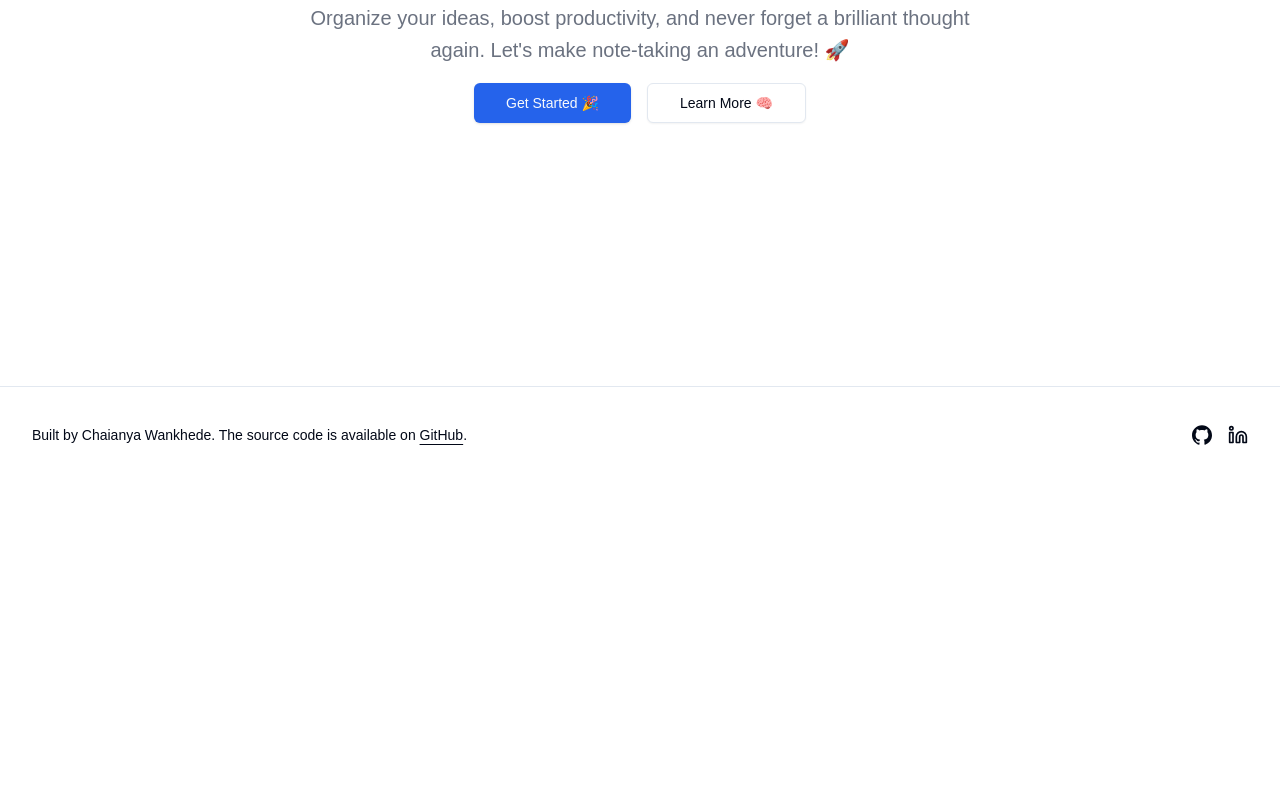
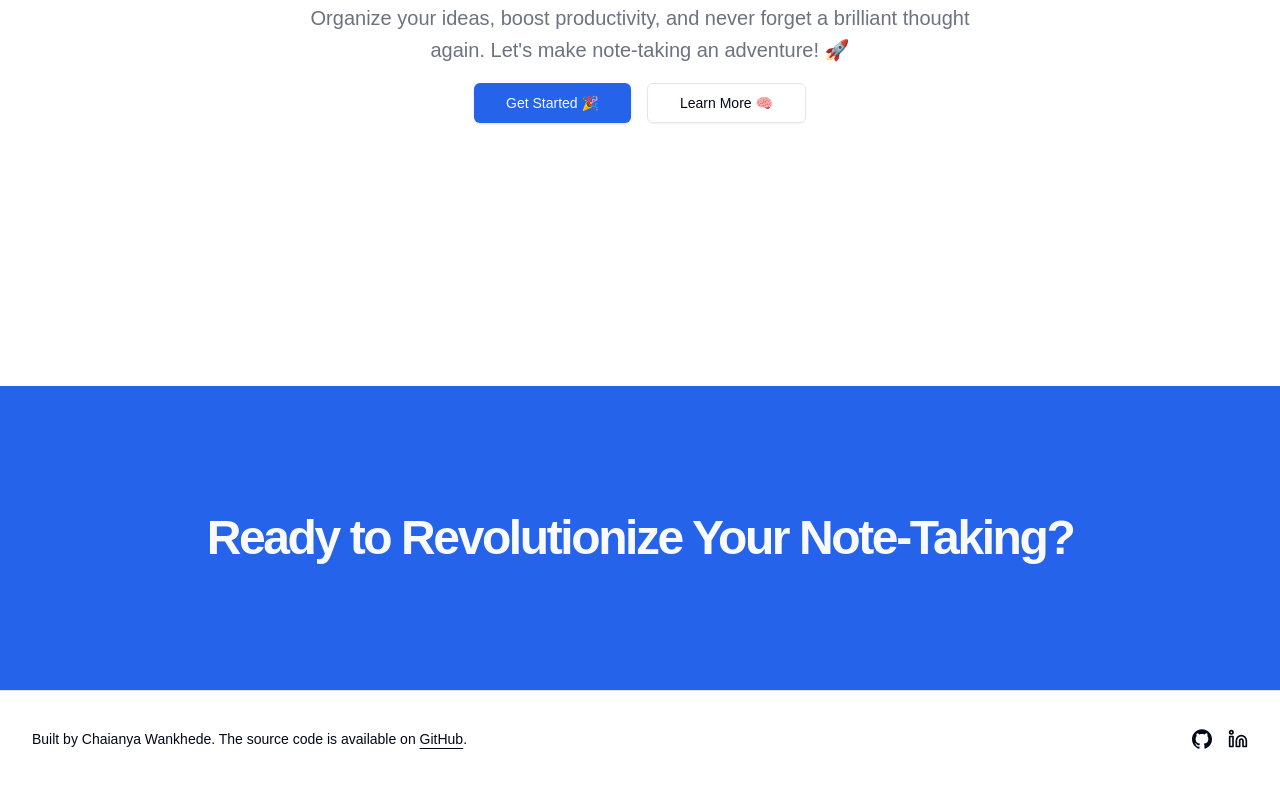
Before and after one commit to Babban33/notewave, a Next.js app: page / in a window 1280 px wide. Shown: the part 479-1266 px from the top of the page. Before the commit the page ends 962 px from the top, so only its background shows below. Built offline with nearby package versions, Linux system fonts and the light colour scheme.

Commit message:
init CTA section

```diff
--- a/app/page.tsx
+++ b/app/page.tsx
@@ -4,6 +4,7 @@ export default function Home() {
     return (
         <div className="flex flex-col items-center justify-center">
             <HeroSection/>
+            <CTASection/>
         </div>
     );
 }
@@ -38,3 +39,11 @@ function HeroSection() {
         </section>
     );
 }
+
+function CTASection(){
+    return(
+        <section className="w-full py-12 md:py-24 lg:py-32 bg-primary dark:bg-primary-foreground">
+            <h2 className="text-3xl text-center font-bold tracking-tighter sm:text-5xl text-primary-foreground dark:text-primary">Ready to Revolutionize Your Note-Taking?</h2>
+        </section>
+    )
+}
```
